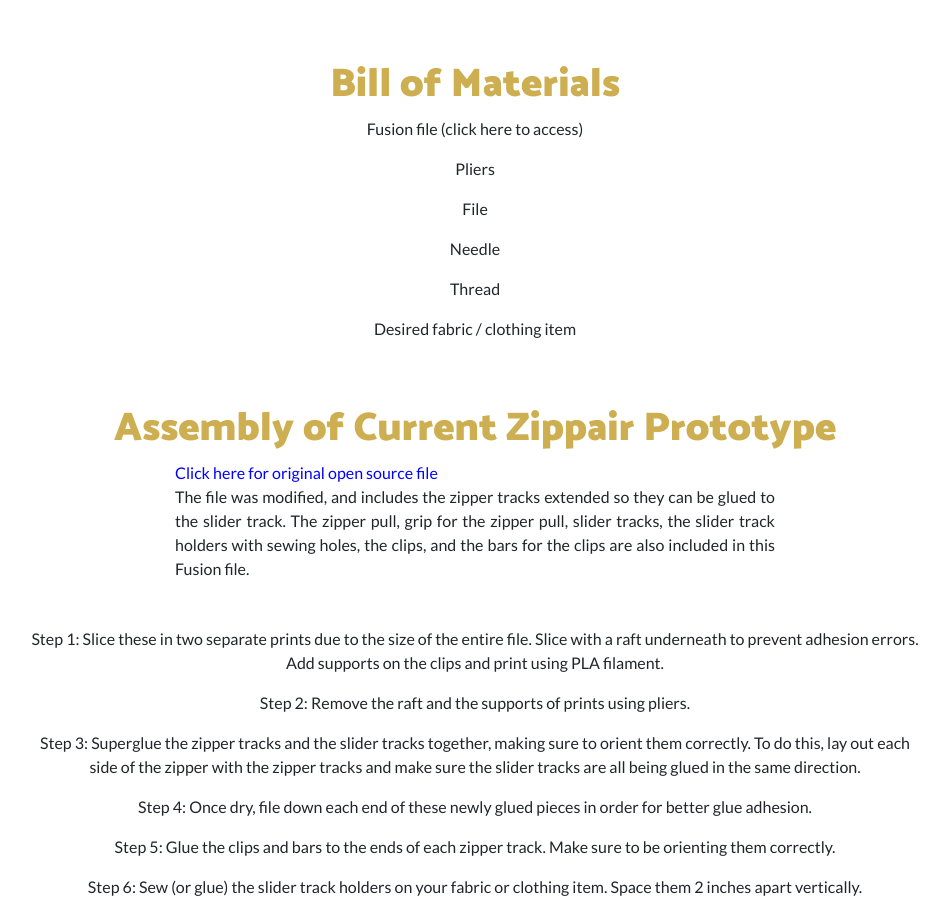
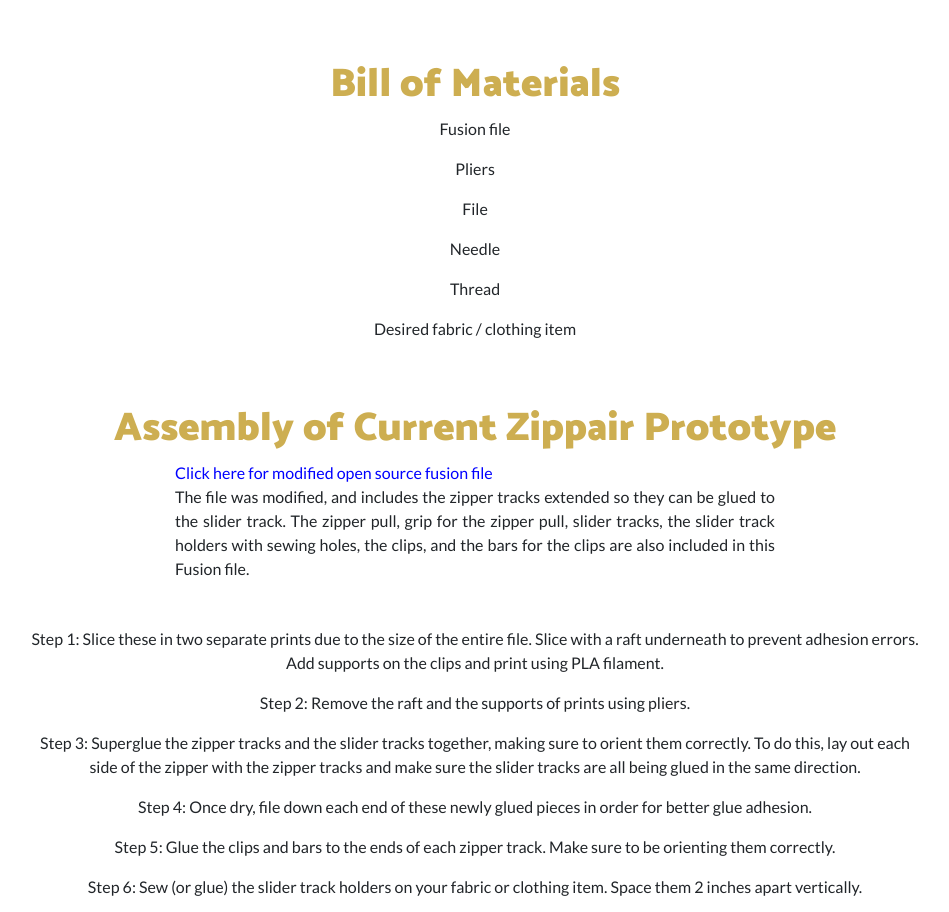
Before and after one commit to Leanderwu1/Circular-design-group, a plain HTML site: page index.html in a window 1280 px wide. Shown: the part 5301-6213 px from the top of the page, without its empty margins (165-1114 px from the left). Drawn offline with nearby package versions, Linux system fonts and the light colour scheme.

Commit message:
Update index.html
Changed file linking

```diff
--- a/index.html
+++ b/index.html
@@ -143,7 +143,7 @@
     <div class="row" style="background-color:white">
       <div class="col-lg-12 text-center">
         <h1 class="mt-5" style="color: #cdae51"><b>Bill of Materials</b></h1>
-        <a class="nav-link" href="https://a360.co/3ZvQyrZ">Fusion file (click here to access)</a></li>
+        <p>Fusion file <p>
         <p> <p>
         <p>Pliers<p>
         <p>File<p>
@@ -155,7 +155,7 @@
     <div class="row" style="background-color:white">
       <div class="col-lg-12 text-center">
         <h1 class="mt-5" style="color: #cdae51"><b>Assembly of Current Zippair Prototype</b></h1>
-        <p style="text-align:justify; max-width:600px; margin:auto; padding-bottom:30px;"><a class="nav-link" style="color: #0000FF" href="https://pinshape.com/items/39142-3d-printed-yet-another-zipper">Click here for original open source file</a>
+        <p style="text-align:justify; max-width:600px; margin:auto; padding-bottom:30px;"><a class="nav-link" style="color: #0000FF" href="https://a360.co/3ZvQyrZ">Click here for modified open source fusion file</a>
         The file was modified, and includes the zipper tracks extended so they can be glued to the slider track. The zipper pull, grip for the zipper pull, slider tracks, the slider track holders with sewing holes, the clips, and the bars for the clips are also included in this Fusion file.
         <p> <p>
         Step 1: Slice these in two separate prints due to the size of the entire file. Slice with a raft underneath to prevent adhesion errors. Add supports on the clips and print using PLA filament.
```
